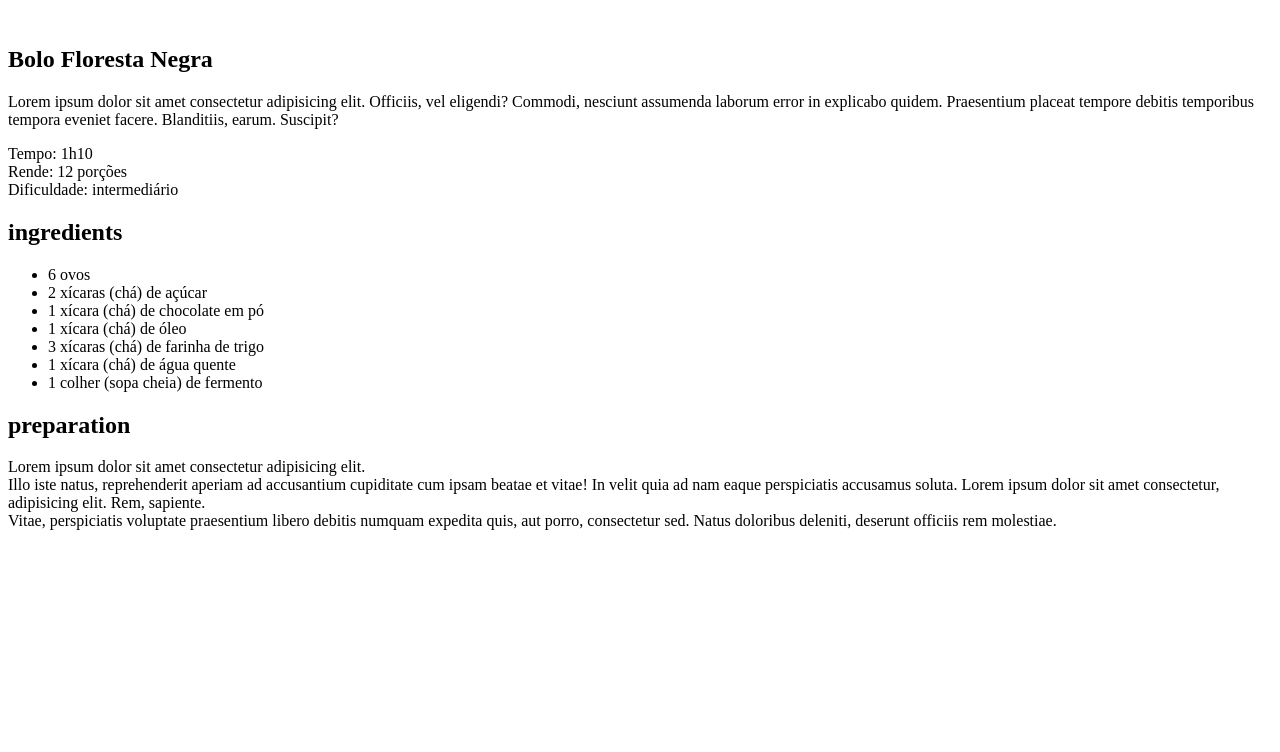
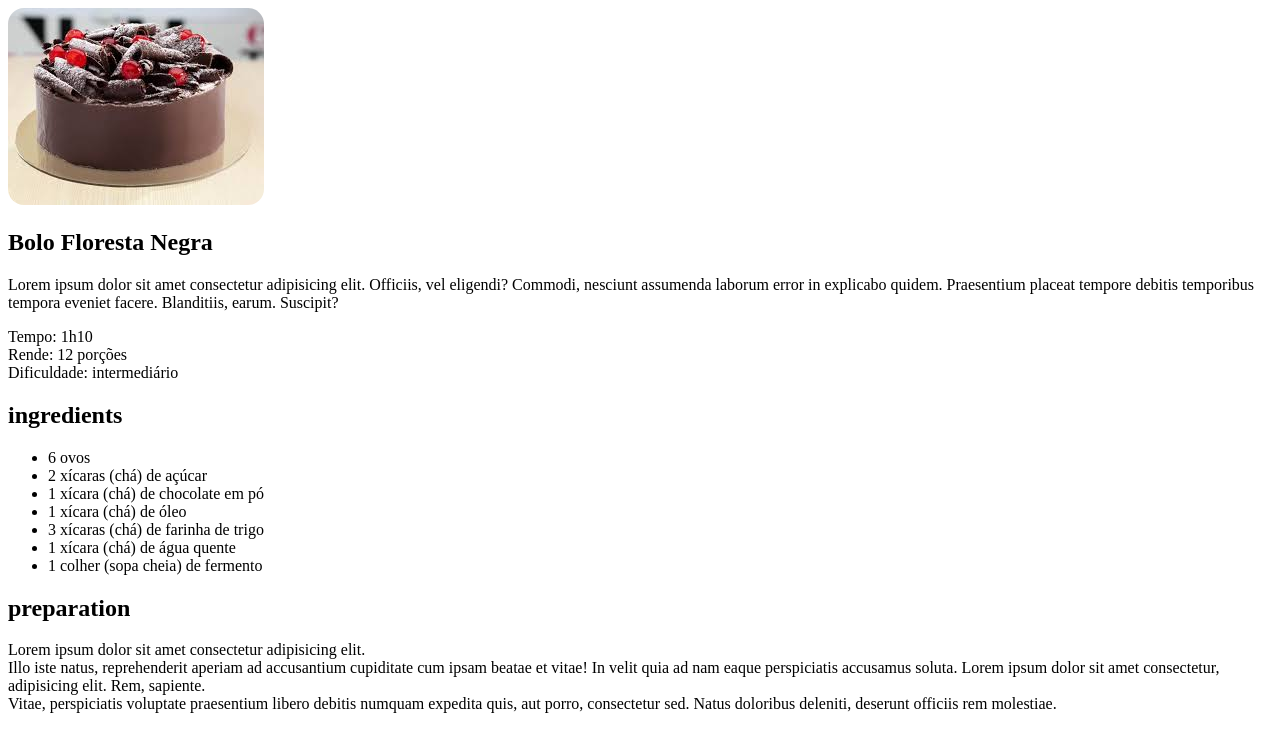
Before and after one commit to TanisePaloschi/ProjetoBolo, a plain HTML site: page index.HTML in a window 1280 px wide. Drawn offline with Linux system fonts and the light colour scheme.

Commit message:
adicionando imagem e estilo

```diff
--- a/index.HTML
+++ b/index.HTML
@@ -4,10 +4,11 @@
     <meta charset="UTF-8">
     <meta name="viewport" content="width=device-width, initial-scale=1.0">
     <title>Bolinho da Tani</title>
+    <link rel="stylesheet" href="style.css">
 </head>
 <body>
     <div id="page">
-        <img src="" alt="">
+        <img src="assets/main.jpg" alt="Bolinho">
         <main>
             <section id="about">
                 <h1>Bolo Floresta Negra</h1>
--- /dev/null
+++ b/style.CSS
@@ -0,0 +1,3 @@
+img{
+    border-radius: 16px;
+}
```
Also changed, not shown: assets/bg.jpg (added), assets/main.jpg (added).
